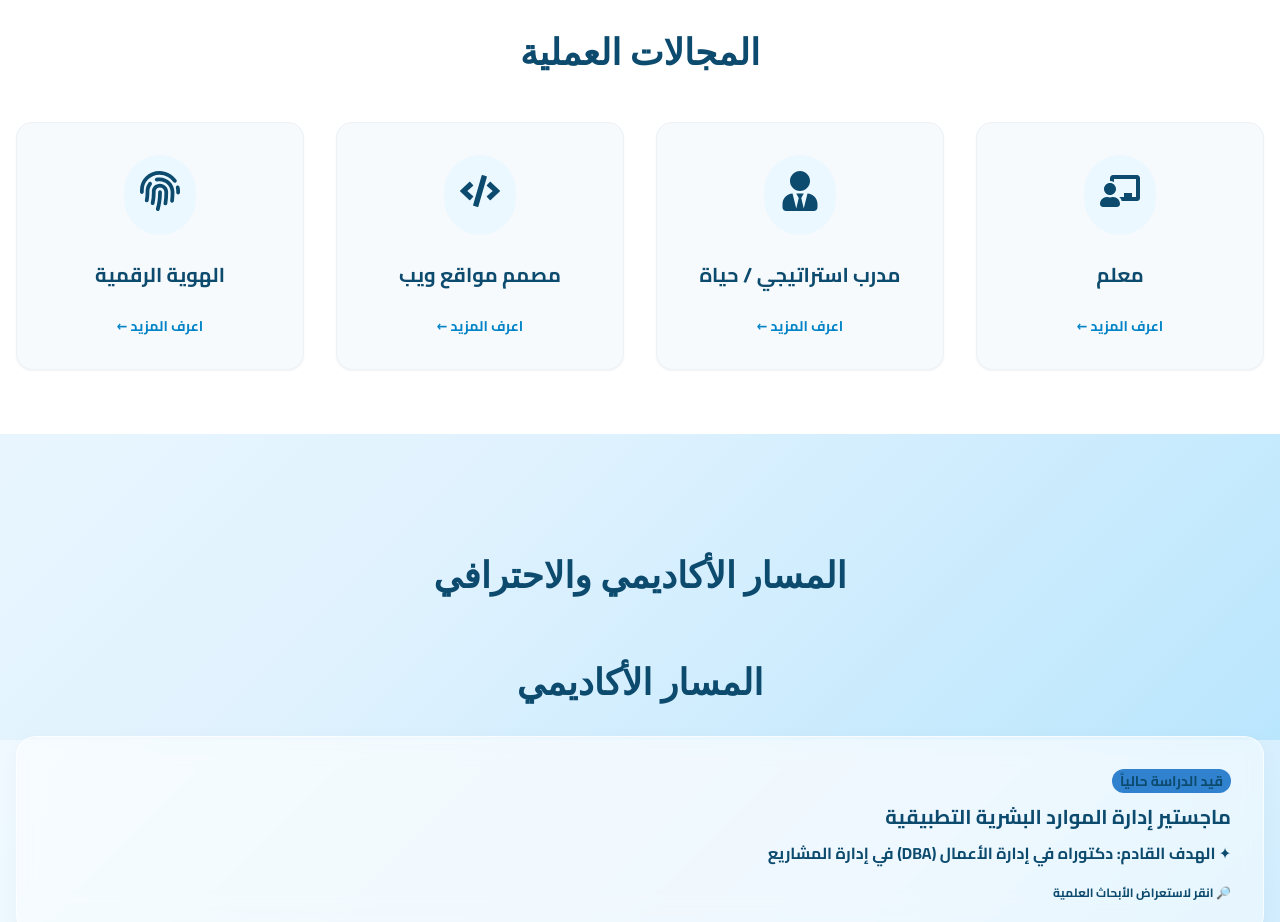
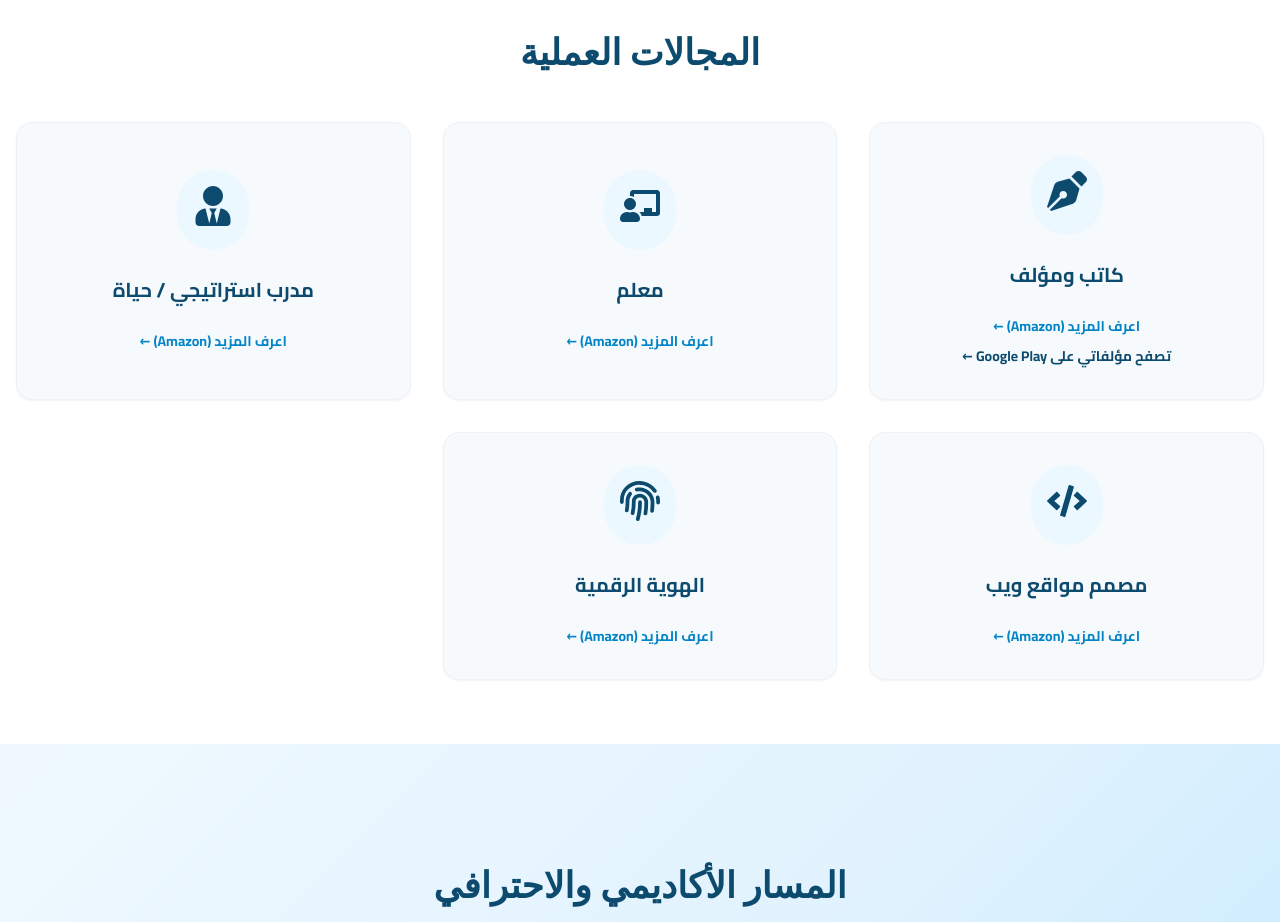
Before and after one commit to shaleekhalil-dev/shalee-khalil-portfolio, a React (Create React App) app: page / in a window 1280 px wide. Shown: the part 860-1782 px from the top of the page. Built offline with nearby package versions, Linux system fonts and the light colour scheme.

Commit message:
Add Author domain with Amazon and Google Play links

```diff
--- a/src/components/DomainsSection.js
+++ b/src/components/DomainsSection.js
@@ -1,32 +1,40 @@
 import React from "react";
-import { Box, SimpleGrid, Icon, Text, VStack, Heading, Container, Link } from "@chakra-ui/react";
-import { FaChalkboardTeacher, FaUserTie, FaCode, FaFingerprint } from "react-icons/fa";
+import { Box, SimpleGrid, Icon, Text, VStack, Heading, Container, Link, HStack } from "@chakra-ui/react";
+import { FaChalkboardTeacher, FaUserTie, FaCode, FaFingerprint, FaPenNib } from "react-icons/fa";
 import { useTranslation } from "react-i18next";
 
 const domains = [
   {
     id: 1,
+    icon: FaPenNib,
+    titleAr: "كاتب ومؤلف",
+    titleEn: "Author & Writer",
+    url: "https://www.amazon.com/author/shaleekhalil",
+    googleUrl: "https://play.google.com/store/books/author?id=Shalee+Khalil"
+  },
+  {
+    id: 2,
     icon: FaChalkboardTeacher,
     titleAr: "معلم",
     titleEn: "Teacher",
     url: "https://sites.google.com/view/shaleekh"
   },
   {
-    id: 2,
+    id: 3,
     icon: FaUserTie,
     titleAr: "مدرب استراتيجي / حياة",
     titleEn: "Strategic / Life Coach",
     url: "https://sites.google.com/view/shaaleekhalil"
   },
   {
-    id: 3,
+    id: 4,
     icon: FaCode,
     titleAr: "مصمم مواقع ويب",
     titleEn: "Web Developer",
     url: "https://lowcost-web.vercel.app/"
   },
   {
-    id: 4,
+    id: 5,
     icon: FaFingerprint,
     titleAr: "الهوية الرقمية",
     titleEn: "Digital Identity",
@@ -46,7 +54,8 @@ const DomainsSection = () => {
             {isAr ? "المجالات العملية" : "Professional Domains"}
           </Heading>
 
-          <SimpleGrid columns={{ base: 1, sm: 2, md: 4 }} spacing={8} w="full">
+          {/* التعديل هنا لجعل المربعات متناسقة (3 في الصف أو 2 حسب حجم الشاشة) */}
+          <SimpleGrid columns={{ base: 1, sm: 2, md: 3 }} spacing={8} w="full">
             {domains.map((domain) => (
               <VStack
                 key={domain.id}
@@ -72,6 +81,8 @@ const DomainsSection = () => {
                 <Text fontWeight="900" fontSize="xl" color="#1a365d" textAlign="center" mb={4}>
                   {isAr ? domain.titleAr : domain.titleEn}
                 </Text>
+
+                <VStack spacing={2}>
                   <Link
                     href={domain.url}
                     isExternal
@@ -80,8 +91,22 @@ const DomainsSection = () => {
                     fontSize="sm"
                     _hover={{ textDecoration: "underline" }}
                   >
-                  {isAr ? "اعرف المزيد ←" : "Learn More ←"}
+                    {isAr ? "اعرف المزيد (Amazon) ←" : "Learn More (Amazon) ←"}
                   </Link>
+
+                  {domain.googleUrl && (
+                    <Link
+                      href={domain.googleUrl}
+                      isExternal
+                      color="#0c4a6e"
+                      fontWeight="bold"
+                      fontSize="sm"
+                      _hover={{ textDecoration: "underline" }}
+                    >
+                      {isAr ? "تصفح مؤلفاتي على Google Play ←" : "Browse my books on Google Play ←"}
+                    </Link>
+                  )}
+                </VStack>
               </VStack>
             ))}
           </SimpleGrid>
```
Lines whose indentation alone changed are shown as unchanged.
